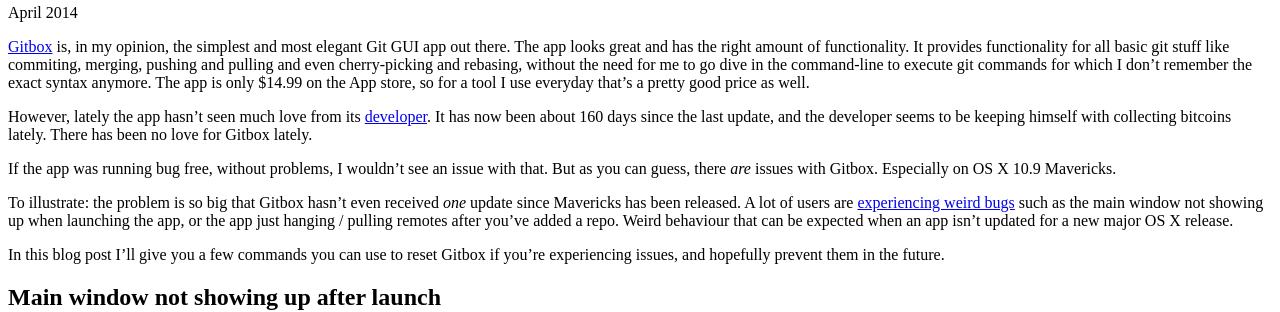
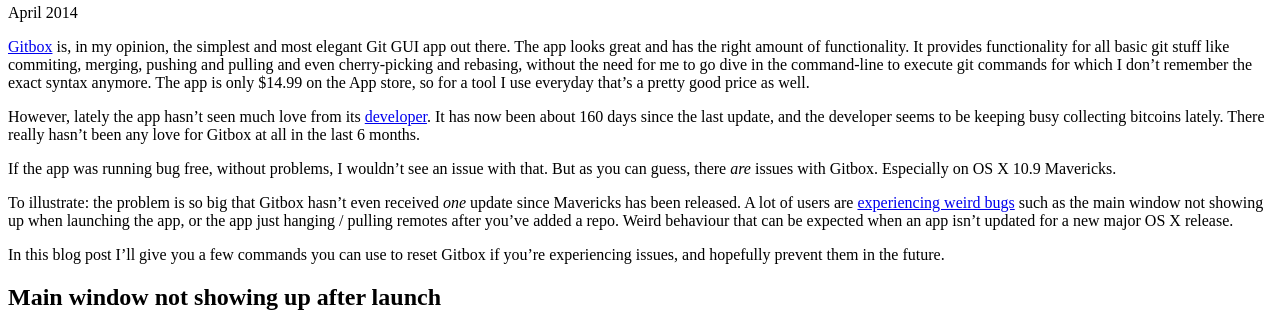
Before and after one commit to builtinbruges/builtinbruges.com, a Jekyll site: the page built from _posts/2014-04-01-gitbox-on-os-x-mavericks.md, in a window 1280 px wide. Shown: the part 336-648 px from the top of the page. Built offline with Jekyll 4.4.1, drawn with Linux system fonts in a browser that asks for light colours; nearby versions of some CDN libraries; Markdown is read by kramdown in place of the engine named in the settings.

Commit message:
Text changes for gitbox post

```diff
--- a/_posts/2014-04-01-gitbox-on-os-x-mavericks.md
+++ b/_posts/2014-04-01-gitbox-on-os-x-mavericks.md
@@ -8,7 +8,7 @@ wrapper: true
 
 [Gitbox][gitbox] is, in my opinion, the simplest and most elegant Git GUI app out there. The app looks great and has the right amount of functionality. It provides functionality for all basic git stuff like commiting, merging, pushing and pulling and even cherry-picking and rebasing, without the need for me to go dive in the command-line to execute git commands for which I don't remember the exact syntax anymore. The app is only $14.99 on the App store, so for a tool I use everyday that's a pretty good price as well.
 
-However, lately the app hasn't seen much love from its [developer][oleganza]. It has now been about 160 days since the last update, and the developer seems to be keeping himself with collecting bitcoins lately. There has been no love for Gitbox lately.
+However, lately the app hasn't seen much love from its [developer][oleganza]. It has now been about 160 days since the last update, and the developer seems to be keeping busy collecting bitcoins lately. There really hasn't been any love for Gitbox at all in the last 6 months.
 
 If the app was running bug free, without problems, I wouldn't see an issue with that. But as you can guess, there *are* issues with Gitbox. Especially on OS X 10.9 Mavericks.
 
```
